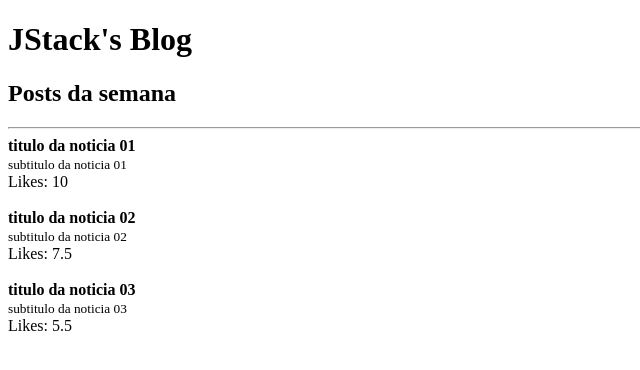
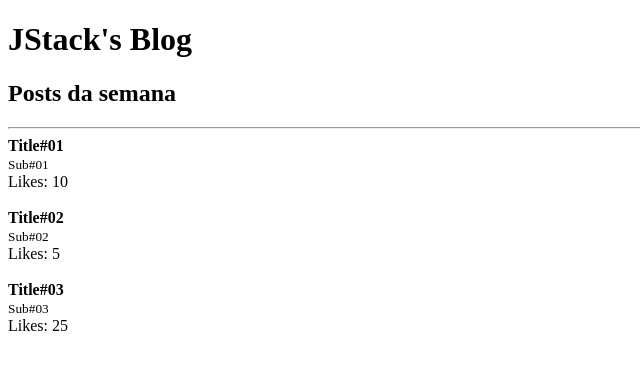
Before and after one commit to Vittor-Emanoel/Fundamentos-react, a React app: page / in a window 1280 px wide. Shown: the top 370 px of the page, without its empty margins (0-640 px from the left). Built offline with nearby package versions, Linux system fonts and the light colour scheme.

Commit message:
Renderizando listas

```diff
--- a/src/App.js
+++ b/src/App.js
@@ -2,6 +2,12 @@
 import Header from './Header'
 import Post from './Post'
 
+
+const posts = [
+  {title: 'Title#01', subtitle: 'Sub#01', likes: 20},
+  {title: 'Title#02', subtitle: 'Sub#02', likes: 10},
+  {title: 'Title#03', subtitle: 'Sub#03', likes: 50}
+]
 
 
 export function App() {
@@ -13,29 +19,16 @@
       </Header>
       <hr />
 
-    <Post
-    likes={20}
-    post={{
-      title:'titulo da noticia 01',
-      subtitle: 'subtitulo da noticia 01'
-    }}
-   />
-
-    <Post
-    likes={15}
-        post={{
-          title:'titulo da noticia 02',
-          subtitle: 'subtitulo da noticia 02'
-        }}
-      />
-
-    <Post
-      likes={11}
-        post={{
-          title:'titulo da noticia 03',
-          subtitle: 'subtitulo da noticia 03'
-        }}
-      />
+        {posts.map((post) => (
+          <Post
+            key={post.title}
+            likes={post.likes}
+            post={{
+              title: post.title,
+              subtitle: post.subtitle,
+            }}
+          />
+        ))}
     </>
   )
 }
```
